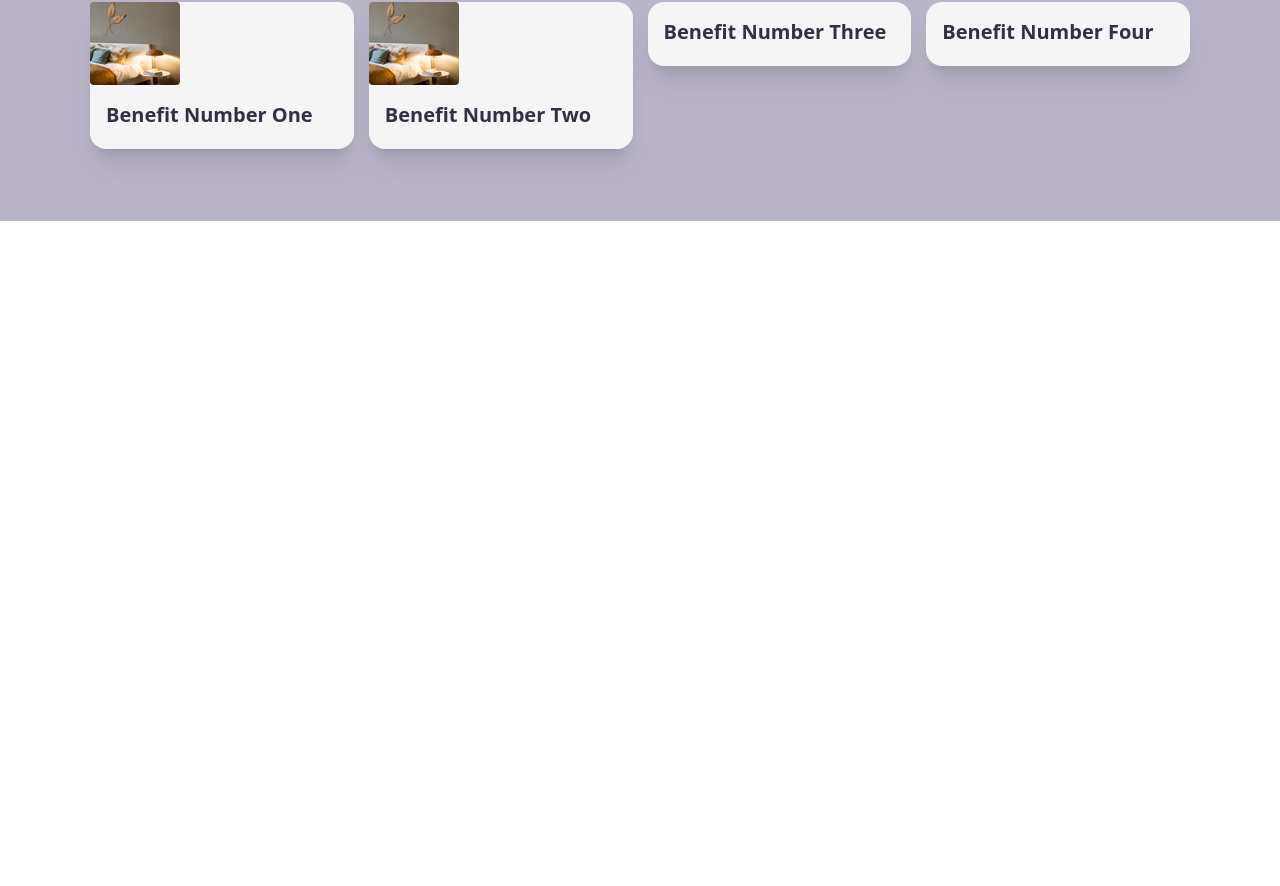
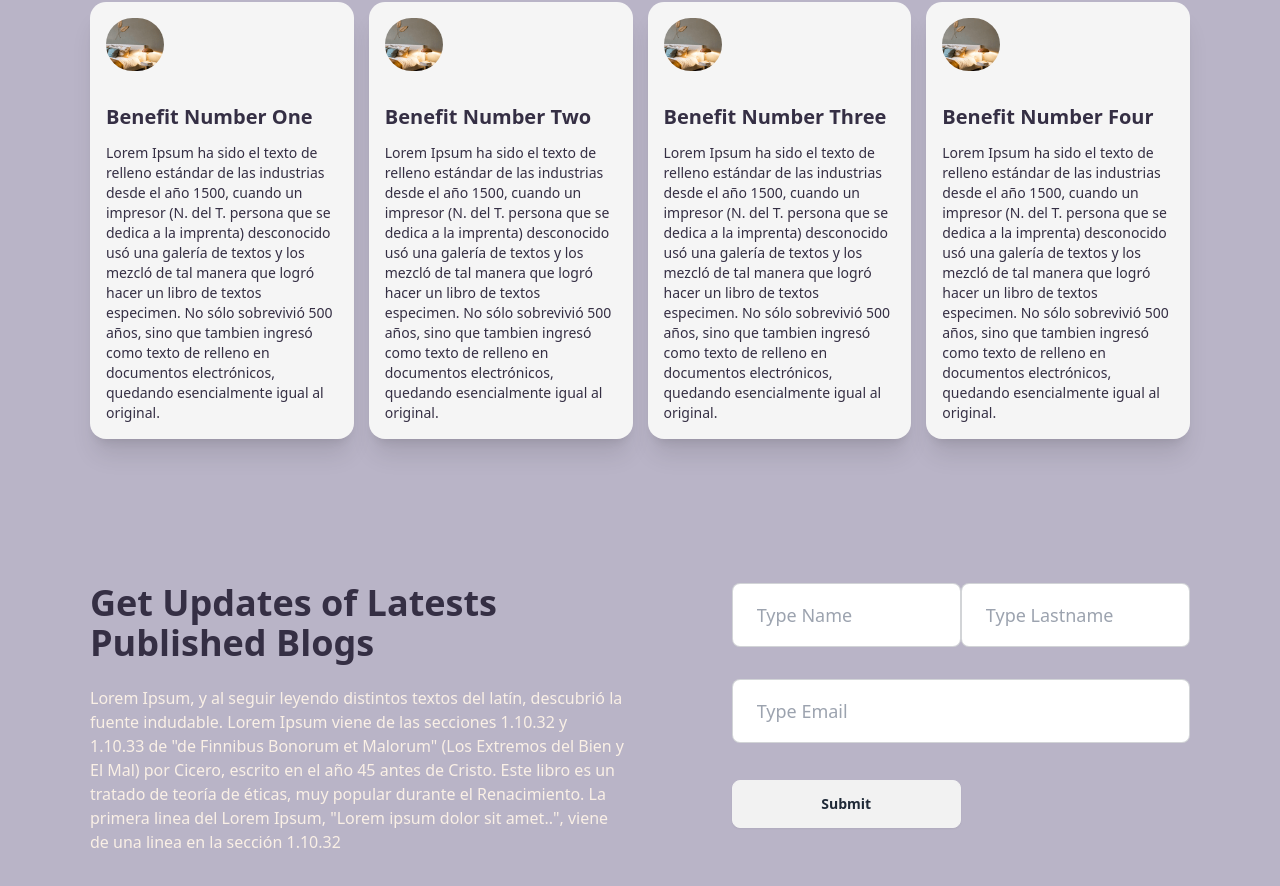
Before and after one commit to Makhi7/thongoland-sleep-tracker, a Next.js app: page / in a window 1280 px wide. Shown: the part 1012-1898 px from the top of the page. Before the commit the page ends 1233 px from the top, so only its background shows below. Built offline with nearby package versions, Linux system fonts and the light colour scheme.

Commit message:
finished benefit section layout, started with subscribe to mailing list

```diff
--- a/app/page.tsx
+++ b/app/page.tsx
@@ -1,5 +1,6 @@
 import BenefitsSection from "./ui/splash/benefits-section";
 import HeroSection from "./ui/splash/hero-section";
+import SubscribeToMailSection from "./ui/splash/subscribe-to-mail-section";
 
 
 export default function Home() {
@@ -12,6 +13,7 @@ export default function Home() {
       <BenefitsSection />
 
       {/* subscribe to mail section */}
+      <SubscribeToMailSection />
 
       {/* footer section */}
     </div>
--- a/app/ui/splash/benefits-section.tsx
+++ b/app/ui/splash/benefits-section.tsx
@@ -2,7 +2,7 @@ import Image from "next/image";
 
 export default function BenefitsSection(){
     return(
-        <div className="grid grid-cols-12 gap-[15px] py-[72px] ">
+        <div className="grid grid-cols-12 gap-[15px] py-[72px]">
             <div className="col-span-10 col-start-2">
                 <h1 className="text-headingTxtColr text-4xl font-semibold text-center">
                     Here Are The Benefits Of Tracking Your Sleep With Thongo Land
@@ -27,7 +27,7 @@ export default function BenefitsSection(){
                                 width={90}
                                 height={83}
                                 alt="benefit-one"
-                                className="rounded"
+                                className="rounded-full p-4"
                             />
                         </div>
 
@@ -36,6 +36,13 @@ export default function BenefitsSection(){
                             <h2 className="card-title text-headingTxtColr">
                                 Benefit Number One
                             </h2>
+                            <p className="text-cardTxtColr">
+                                Lorem Ipsum ha sido el texto de relleno estándar de las industrias desde el año 1500,
+                                cuando un impresor (N. del T. persona que se dedica a la imprenta) desconocido usó una
+                                galería de textos y los mezcló de tal manera que logró hacer un libro de textos especimen.
+                                No sólo sobrevivió 500 años, sino que tambien ingresó como texto de relleno en documentos
+                                electrónicos, quedando esencialmente igual al original.
+                            </p>
                         </div>
                     </div>
                 </div>
@@ -48,7 +55,7 @@ export default function BenefitsSection(){
                                 width={90}
                                 height={83}
                                 alt="benefit-one"
-                                className="rounded"
+                                className="rounded-full p-4"
                             />
                         </div>
 
@@ -57,30 +64,70 @@ export default function BenefitsSection(){
                             <h2 className="card-title text-headingTxtColr">
                                 Benefit Number Two
                             </h2>
+                            <p className="text-cardTxtColr">
+                                Lorem Ipsum ha sido el texto de relleno estándar de las industrias desde el año 1500,
+                                cuando un impresor (N. del T. persona que se dedica a la imprenta) desconocido usó una
+                                galería de textos y los mezcló de tal manera que logró hacer un libro de textos especimen.
+                                No sólo sobrevivió 500 años, sino que tambien ingresó como texto de relleno en documentos
+                                electrónicos, quedando esencialmente igual al original.
+                            </p>
                         </div>
                     </div>
                 </div>
                 <div className="col-span-3">
-                <div className="card card-compact bg-cardColr w-30 shadow-xl">
+                    <div className="card card-compact bg-cardColr w-30 shadow-xl">
                         {/* image here */}
+                        <div className="flex flex-row justify-start">
+                            <Image
+                                src="/benefit-sec-card image-resized.png"
+                                width={90}
+                                height={83}
+                                alt="benefit-one"
+                                className="rounded-full p-4"
+                            />
+                        </div>
 
                         {/* card body */}
                         <div className="card-body">
                             <h2 className="card-title text-headingTxtColr">
                                 Benefit Number Three
                             </h2>
+                            <p className="text-cardTxtColr">
+                                Lorem Ipsum ha sido el texto de relleno estándar de las industrias desde el año 1500,
+                                cuando un impresor (N. del T. persona que se dedica a la imprenta) desconocido usó una
+                                galería de textos y los mezcló de tal manera que logró hacer un libro de textos especimen.
+                                No sólo sobrevivió 500 años, sino que tambien ingresó como texto de relleno en documentos
+                                electrónicos, quedando esencialmente igual al original.
+                            </p>
                         </div>
                     </div>
+
                 </div>
                 <div className="col-span-3">
                     <div className="card card-compact bg-cardColr w-30 shadow-xl">
                         {/* image here */}
+                        <div className="flex flex-row justify-start">
+                            <Image
+                                src="/benefit-sec-card image-resized.png"
+                                width={90}
+                                height={83}
+                                alt="benefit-one"
+                                className="rounded-full p-4"
+                            />
+                        </div>
 
                         {/* card body */}
                         <div className="card-body">
                             <h2 className="card-title text-headingTxtColr">
                                 Benefit Number Four
                             </h2>
+                            <p className="text-cardTxtColr">
+                                Lorem Ipsum ha sido el texto de relleno estándar de las industrias desde el año 1500,
+                                cuando un impresor (N. del T. persona que se dedica a la imprenta) desconocido usó una
+                                galería de textos y los mezcló de tal manera que logró hacer un libro de textos especimen.
+                                No sólo sobrevivió 500 años, sino que tambien ingresó como texto de relleno en documentos
+                                electrónicos, quedando esencialmente igual al original.
+                            </p>
                         </div>
                     </div>
                 </div>
--- a/app/ui/splash/subscribe-to-mail-section.tsx
+++ b/app/ui/splash/subscribe-to-mail-section.tsx
@@ -0,0 +1,43 @@
+import Link from "next/link";
+
+export default function SubscribeToMailSection(){
+    return (
+        <div className="grid grid-cols-12 gap-[15px] py-[72px]">
+            <div className="col-span-6 flex flex-col">
+                <h1 className="text-headingTxtColr text-4xl font-semibold">
+                    Get Updates of Latests Published Blogs
+                </h1>
+
+                <p
+                    className="text-txtColr mt-[23px] text-base"
+                >
+                    Lorem Ipsum, y al seguir leyendo distintos textos del latín,
+                    descubrió la fuente indudable. Lorem Ipsum viene de las secciones
+                    1.10.32 y 1.10.33 de "de Finnibus Bonorum et Malorum" (Los Extremos del
+                    Bien y El Mal) por Cicero, escrito en el año 45 antes de Cristo.
+                    Este libro es un tratado de teoría de éticas, muy popular durante el
+                    Renacimiento. La primera linea del Lorem Ipsum, "Lorem ipsum dolor sit amet..",
+                    viene de una linea en la sección 1.10.32
+                </p>
+            </div>
+
+            <div className="col-start-8 col-span-6">
+                <div className="flex flex-row">
+                    <input type="text" placeholder="Type Name" className="input input-bordered input-lg w-full max-w-xs" />
+                    <input type="text" placeholder="Type Lastname" className="input input-bordered input-lg  w-full max-w-xs" />
+                </div>
+
+                <div className="mt-[32px]">
+                    <input type="email" placeholder="Type Email" className="input input-bordered input-lg w-full" />
+                </div>
+
+                <div className="mt-[37px] w-1/2">
+                    <button className="btn btn-block text-buttonTxtCol">
+                        Submit
+                    </button>
+                </div>
+            </div>
+
+        </div>
+    )
+}
--- a/tailwind.config.ts
+++ b/tailwind.config.ts
@@ -19,6 +19,7 @@ const config: Config = {
       txtColr: '#FAF0E6',
       buttonTxtColr: "#5C5470",
       cardColr:"#f5f5f5",
+      cardTxtColr: "#352F44",
     }
   },
   plugins: [
```
